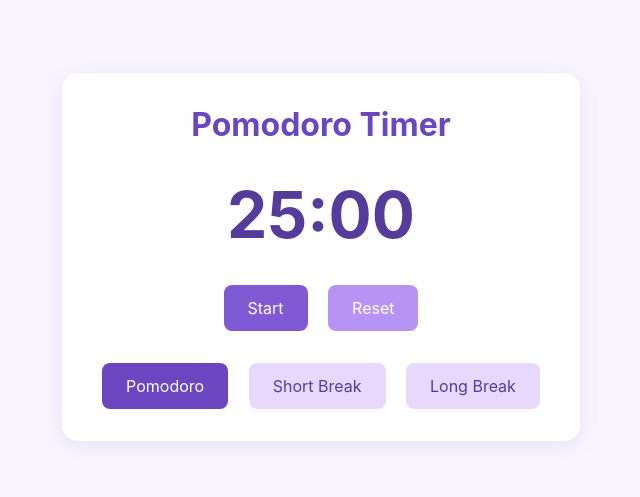
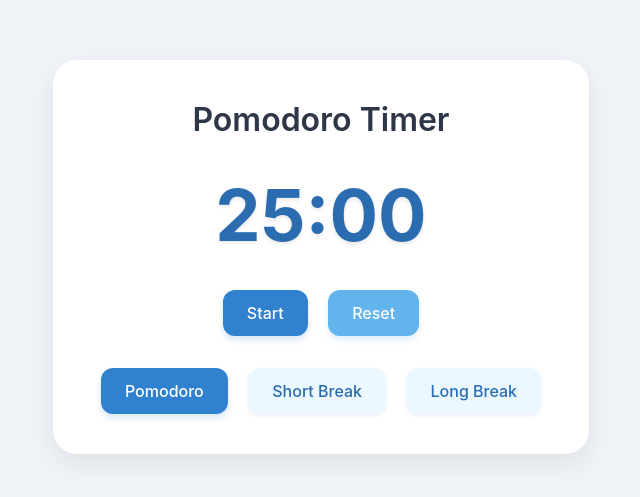
Before and after one commit to ajmares/BYOA-Pomodoro, a plain HTML site: page index.html in a window 1280 px wide. Shown: the part 143-640 px from the top of the page, without its empty margins (319-959 px from the left). Drawn offline with Linux system fonts and the light colour scheme.

Commit message:
changed color to blue

```diff
--- a/styles.css
+++ b/styles.css
@@ -10,27 +10,34 @@ body {
     display: flex;
     justify-content: center;
     align-items: center;
-    background-color: #f8f5ff;
+    background-color: #f0f4f8;
 }
 
 .container {
     text-align: center;
     background-color: white;
-    padding: 2rem;
-    border-radius: 1rem;
-    box-shadow: 0 4px 20px rgba(147, 112, 219, 0.15);
+    padding: 2.5rem;
+    border-radius: 1.5rem;
+    box-shadow: 0 10px 30px rgba(0, 0, 0, 0.08);
+    transition: transform 0.3s ease;
+}
+
+.container:hover {
+    transform: translateY(-5px);
 }
 
 h1 {
-    color: #6b46c1;
+    color: #2d3748;
     margin-bottom: 2rem;
+    font-weight: 600;
 }
 
 .timer {
-    font-size: 4rem;
+    font-size: 4.5rem;
     font-weight: bold;
-    color: #553c9a;
+    color: #2b6cb0;
     margin-bottom: 2rem;
+    text-shadow: 0 2px 4px rgba(0, 0, 0, 0.1);
 }
 
 .controls {
@@ -42,37 +49,48 @@ button {
     margin: 0 0.5rem;
     font-size: 1rem;
     border: none;
-    border-radius: 0.5rem;
+    border-radius: 0.75rem;
     cursor: pointer;
-    transition: all 0.3s ease;
+    transition: all 0.2s ease;
+    font-weight: 500;
 }
 
 #start {
-    background-color: #805ad5;
+    background-color: #3182ce;
     color: white;
+    box-shadow: 0 4px 6px rgba(49, 130, 206, 0.2);
 }
 
 #pause {
-    background-color: #9f7aea;
+    background-color: #4299e1;
     color: white;
+    box-shadow: 0 4px 6px rgba(66, 153, 225, 0.2);
 }
 
 #reset {
-    background-color: #b794f4;
+    background-color: #63b3ed;
     color: white;
+    box-shadow: 0 4px 6px rgba(99, 179, 237, 0.2);
 }
 
 .mode-switches button {
-    background-color: #e9d8fd;
-    color: #553c9a;
+    background-color: #ebf8ff;
+    color: #2b6cb0;
+    box-shadow: 0 2px 4px rgba(43, 108, 176, 0.1);
 }
 
 .mode-switches button.active {
-    background-color: #6b46c1;
+    background-color: #3182ce;
     color: white;
+    box-shadow: 0 4px 6px rgba(49, 130, 206, 0.2);
 }
 
 button:hover {
-    opacity: 0.9;
-    transform: scale(1.05);
+    transform: translateY(-2px);
+    box-shadow: 0 6px 8px rgba(0, 0, 0, 0.15);
 }
+
+button:active {
+    transform: translateY(0);
+    box-shadow: 0 2px 4px rgba(0, 0, 0, 0.1);
+}
```
